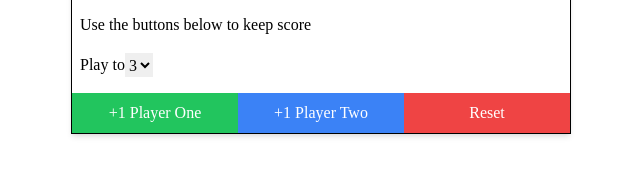
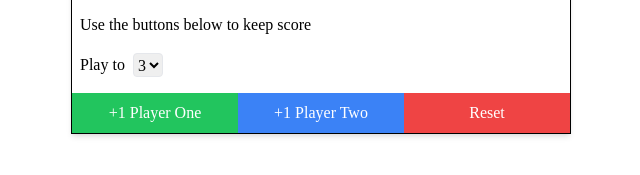
Before and after one commit to carteblanchecarriage/scorekeeper-jai-alai, a plain HTML site: page index.html in a window 1280 px wide. Shown: the part 537-712 px from the top of the page, 319-959 px from the left. Drawn offline with nearby package versions, Linux system fonts and the light colour scheme; a web font is replaced by a local one.

Commit message:
Select tweak

```diff
--- a/index.html
+++ b/index.html
@@ -31,7 +31,7 @@
         </section>
         <section class="flex pl-2">
             <p>Play to</p>
-            <select>
+            <select class="form-select rounded border border-solid ml-2">
                 <option>3</option>
                 <option>5</option>
                 <option>7</option>
```
